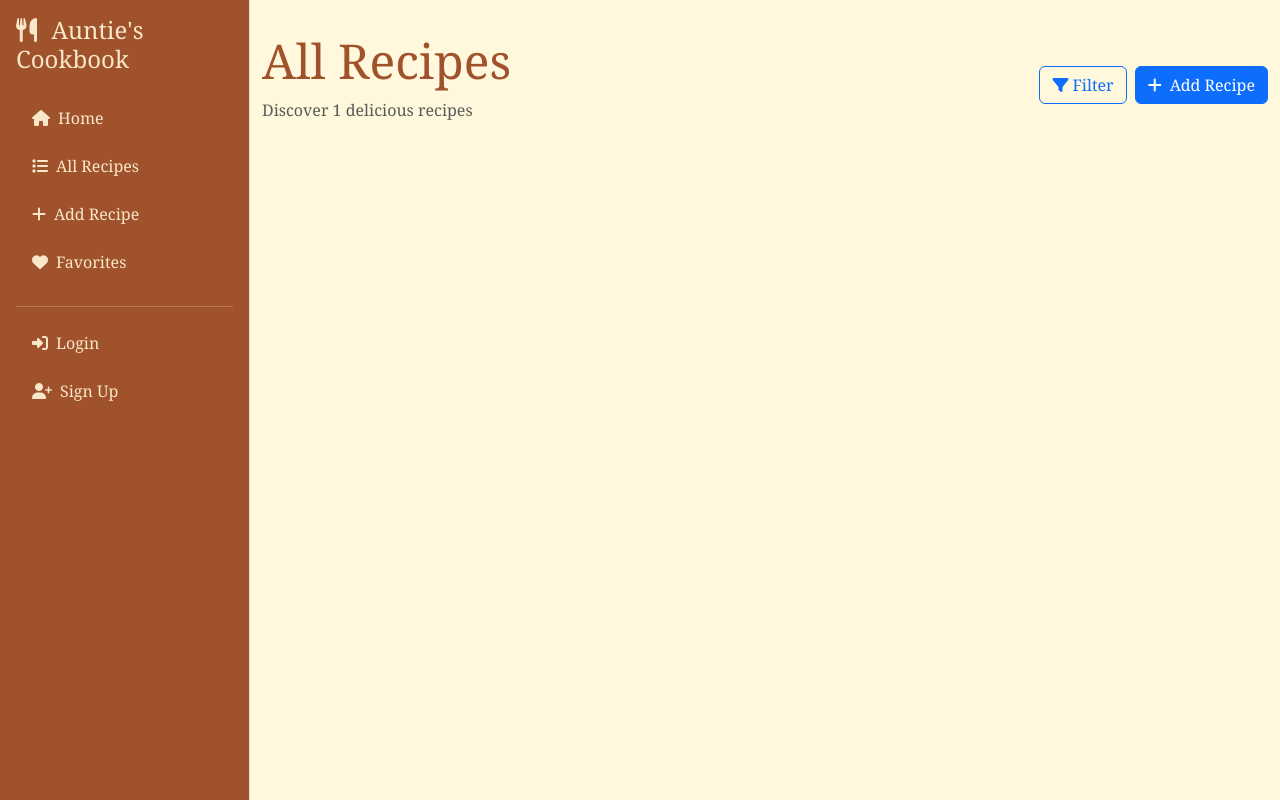
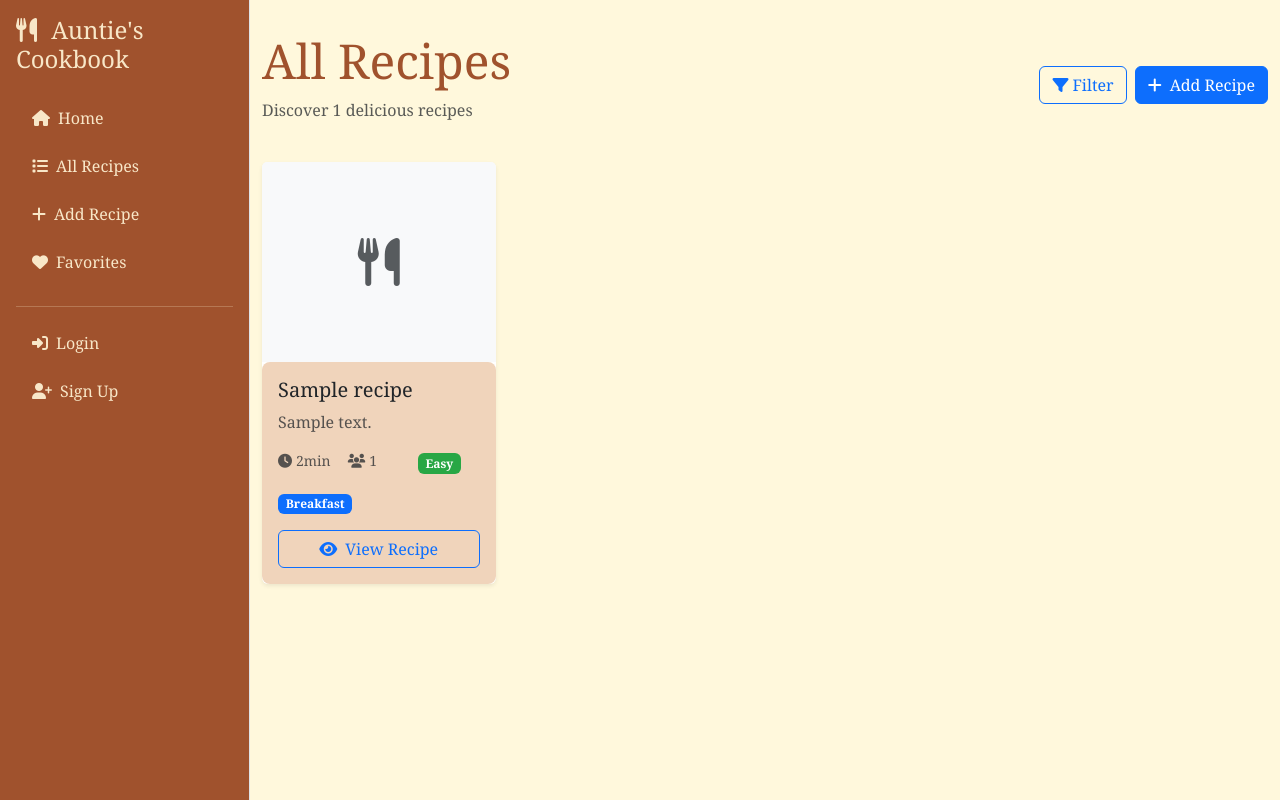
Before and after one commit to SynthSlav/Auntie-s-Cookbook, a Django app: page /recipes/ in a window 1280 px wide. Run offline with Django 4.2, Linux system fonts and the light colour scheme; tables that the repository leaves empty hold one stand-in row (values such as "Sample post").

Commit message:
recipe list generated with filter and add recipe buttons (modal to follow)

```diff
--- a/recipes/templates/recipes/recipe_list.html
+++ b/recipes/templates/recipes/recipe_list.html
@@ -4,6 +4,8 @@
 {% block title %}All Recipes - Auntie's Cookbook{% endblock %}
 
 {% block content %}
+
+<!-- Recipe List Header -->
 <div class="row mb-4">
     <div class="col-12">
         <div class="d-flex justify-content-between align-items-center flex-wrap gap-3">
@@ -27,4 +29,105 @@
         </div>
     </div>
 </div>
+
+<!-- Recipe Container -->
+<div id="recipeContainer">
+    <div class="row" id="recipeGrid">
+        {% for recipe in recipes %}
+        <div class="col-6 col-md-6 col-lg-4 col-xl-3 mb-4 recipe-item" data-meal-type="{{ recipe.meal_type }}"
+            data-difficulty="{{ recipe.difficulty }}" data-dietary="{{ recipe.dietary_restrictions }}">
+            <div id="item-card" class="card h-100 shadow-sm recipe-card">
+                <!-- Recipe Image -->
+                <div class="recipe-image">
+                    {% if recipe.image %}
+                    <img src="{{ recipe.image.url }}" alt="{{ recipe.title }}" class="card-img-top">
+                    {% else %}
+                    <div class="card-img-top bg-light d-flex align-items-center justify-content-center">
+                        <i class="fas fa-utensils fa-3x text-muted"></i>
+                    </div>
+                    {% endif %}
+                </div>
+
+                <div class="card-body d-flex flex-column">
+                    <!-- Recipe Title -->
+                    <h5 class="card-title">{{ recipe.title }}</h5>
+
+                    <!-- Recipe Description -->
+                    <p class="card-text text-muted flex-grow-1">
+                        {{ recipe.description|truncatewords:15 }}
+                    </p>
+
+                    <!-- Recipe Meta Info -->
+                    <div class="recipe-meta mb-3">
+                        <div class="row g-2">
+                            <div class="col-4">
+                                <small class="text-muted d-block">
+                                    <i class="fas fa-clock me-1"></i>{{ recipe.total_time }}min
+                                </small>
+                            </div>
+                            <div class="col-4">
+                                <small class="text-muted d-block">
+                                    <i class="fas fa-users me-1"></i>{{ recipe.servings }}
+                                </small>
+                            </div>
+                            <div class="col-4">
+                                <span class="badge difficulty-{{ recipe.difficulty }}">
+                                    {{ recipe.get_difficulty_display }}
+                                </span>
+                            </div>
+                        </div>
+                    </div>
+
+                    <!-- Recipe Tags -->
+                    <div class="recipe-tags mb-3">
+                        <span class="badge bg-primary me-1">{{ recipe.get_meal_type_display }}</span>
+                        {% if recipe.dietary_restrictions != 'none' %}
+                        <span class="badge bg-info">{{ recipe.get_dietary_restrictions_display }}</span>
+                        {% endif %}
+                    </div>
+
+                    <!-- Action Button -->
+                    <div class="mt-auto">
+                        <a href="{{ recipe.get_absolute_url }}" class="btn btn-outline-primary w-100">
+                            <i class="fas fa-eye me-2"></i>View Recipe
+                        </a>
+                    </div>
+                </div>
+
+                <!-- Hover Actions -->
+                <div class="recipe-actions">
+                    <div class="btn-group-vertical">
+                        <a href="#" class="btn btn-sm btn-warning mb-1" title="Edit Recipe">
+                            <i class="fas fa-edit"></i>
+                        </a>
+                        <button class="btn btn-sm btn-danger" title="Delete Recipe">
+                            <i class="fas fa-trash"></i>
+                        </button>
+                    </div>
+                </div>
+            </div>
+        </div>
+        {% empty %}
+        <!-- No Recipes Found -->
+        <div class="col-12">
+            <div class="text-center py-5">
+                <i class="fas fa-utensils fa-4x text-muted mb-3"></i>
+                <h3 class="text-muted">No Recipes Found</h3>
+                <p class="text-muted">Start building your cookbook by adding your first recipe!</p>
+                <a href="#" class="btn btn-primary btn-lg">
+                    <i class="fas fa-plus me-2"></i>Add Your First Recipe
+                </a>
+            </div>
+        </div>
+        {% endfor %}
+    </div>
+</div>
+<!-- Filter Modal - KEEP THIS -->
+<div class="modal fade" id="filterModal" tabindex="-1" aria-labelledby="filterModalLabel" aria-hidden="true">
+    <div class="modal-dialog">
+        <div class="modal-content">
+            <!-- Modal header, body, footer - all good as-is -->
+        </div>
+    </div>
+</div>
 {% endblock %}
--- a/static/css/styles.css
+++ b/static/css/styles.css
@@ -148,9 +148,9 @@ h6 {
     position: relative;
 }
 
-.recipe-card:hover {
+#item-card:hover {
     transform: translateY(-5px);
-    box-shadow: 0 8px 25px rgba(0, 0, 0, 0.15) !important;
+    box-shadow: 0 8px 25px rgba(0, 0, 0, 0.15);
 }
 
 .recipe-card:hover .recipe-actions {
@@ -191,17 +191,17 @@ h6 {
 
 /* Difficulty Badges */
 .difficulty-easy {
-    background-color: #28a745 !important;
+    background-color: #28a745;
     color: white;
 }
 
 .difficulty-medium {
-    background-color: #ffc107 !important;
+    background-color: #ffc107;
     color: #212529;
 }
 
 .difficulty-hard {
-    background-color: #dc3545 !important;
+    background-color: #dc3545;
     color: white;
 }
 
@@ -210,10 +210,6 @@ h6 {
     font-size: 0.75rem;
 }
 
-/* View Toggle Buttons */
-.btn-group .btn {
-    min-width: 45px;
-}
 
 /* Filter Tags */
 .filter-tag {
```
